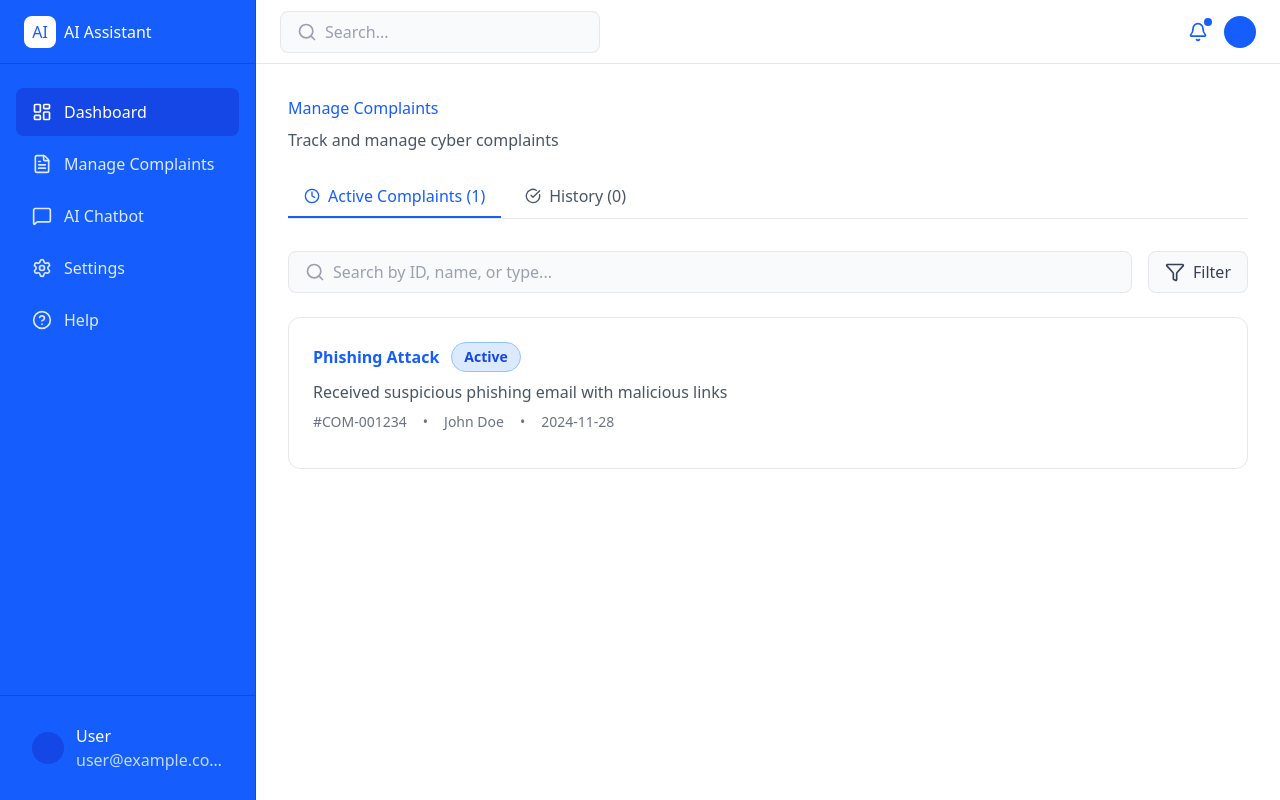
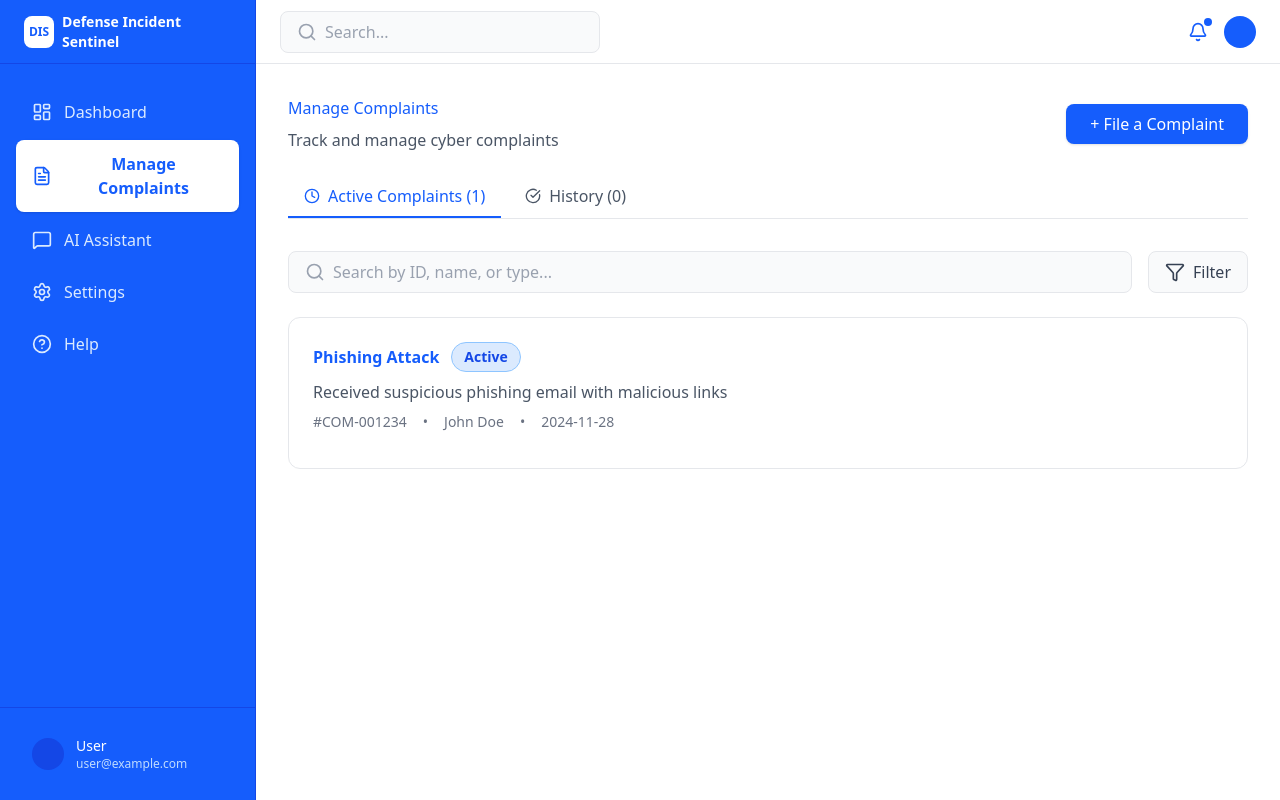
Before and after one commit to BennyhinnTitus/cyber-complaint-portal, a React (Vite) app: page /manage-complaints in a window 1280 px wide. Built offline with nearby package versions, Linux system fonts and the light colour scheme.

Commit message:
feat: enhance ManageComplaints with navigation to new complaint form; update Sidebar for improved user experience and add new options in NewComplaint

```diff
--- a/src/components/ManageComplaints.jsx
+++ b/src/components/ManageComplaints.jsx
@@ -1,5 +1,7 @@
 import { useState } from 'react';
 import { ArrowLeft, Clock, CheckCircle, Search, Filter } from 'lucide-react';
+import { useNavigate } from "react-router-dom";
+
 
 const complaintTypeLabels = {
   unknown: 'Unknown',
@@ -16,6 +18,7 @@ const complaintTypeLabels = {
 };
 
 export function ManageComplaints() {
+  const navigate = useNavigate();
   const complaints = [
     {
       id: '#COM-001234',
@@ -198,7 +201,15 @@ export function ManageComplaints() {
     <h1 className="text-blue-600 mb-2">Manage Complaints</h1>
     <p className="text-gray-600">Track and manage cyber complaints</p>
   </div>
+
+  <button
+    onClick={() => navigate("/new-complaint")}
+    className="px-6 py-2 bg-blue-600 text-white rounded-lg shadow hover:bg-blue-700 transition-all"
+  >
+    + File a Complaint
+  </button>
 </div>
+
 
         <div className="flex gap-2 border-b border-gray-200 mt-6">
           <button
--- a/src/components/NewComplaint.jsx
+++ b/src/components/NewComplaint.jsx
@@ -324,6 +324,8 @@ export function NewComplaint() {
                   <option value="sergeant">Sergeant</option>
                   <option value="lieutenant">Lieutenant</option>
                   <option value="captain">Captain</option>
+                  <option value="retired officer">Retired Officer</option>
+                  <option value="dependent">Dependent</option>
                 </select>
               </div>
 
--- a/src/components/Sidebar.jsx
+++ b/src/components/Sidebar.jsx
@@ -1,20 +1,30 @@
 import { LayoutDashboard, MessageSquare, Settings, HelpCircle, X, FileText } from 'lucide-react';
-import { useNavigate } from 'react-router-dom';
+import { useNavigate, useLocation } from 'react-router-dom';
 
 const navItems = [
   { icon: LayoutDashboard, label: 'Dashboard', id: 'dashboard', path: '/' },
-
   { icon: FileText, label: 'Manage Complaints', id: 'manage-complaints', path: '/manage-complaints' },
-  { icon: MessageSquare, label: 'AI Chatbot', id: 'chatbot', path: '/chatbot' },
+  { icon: MessageSquare, label: 'AI Assistant', id: 'chatbot', path: '/chatbot' },
   { icon: Settings, label: 'Settings', id: 'settings', path: '/settings' },
   { icon: HelpCircle, label: 'Help', id: 'help', path: '/help' },
 ];
 
-export function Sidebar({ isOpen, onClose, activePage = 'dashboard' }) {
+export function Sidebar({ isOpen, onClose }) {
   const navigate = useNavigate();
+  const location = useLocation();
+
+  // Determine active page from current route
+  const getActivePageId = () => {
+    const currentPath = location.pathname;
+    const activeItem = navItems.find(item => item.path === currentPath);
+    return activeItem ? activeItem.id : 'dashboard';
+  };
+
+  const activePage = getActivePageId();
 
   const handleNavClick = (path) => {
     navigate(path);
+    if (onClose) onClose();
   };
 
   return (
@@ -24,9 +34,9 @@ export function Sidebar({ isOpen, onClose, activePage = 'dashboard' }) {
         <div className="flex items-center justify-between h-16 px-6 border-b border-blue-700">
           <div className="flex items-center gap-2">
             <div className="w-8 h-8 bg-white rounded-lg flex items-center justify-center">
-              <span className="text-blue-600">AI</span>
+              <span className="text-blue-600 font-bold text-xs">DIS</span>
             </div>
-            <span className="text-white">AI Assistant</span>
+            <span className="text-white font-semibold text-sm">Defense Incident Sentinel</span>
           </div>
         </div>
 
@@ -37,8 +47,8 @@ export function Sidebar({ isOpen, onClose, activePage = 'dashboard' }) {
               onClick={() => handleNavClick(item.path)}
               className={`w-full flex items-center gap-3 px-4 py-3 rounded-lg transition-colors ${
                 activePage === item.id
-                  ? 'bg-blue-700 text-white'
-                  : 'text-blue-100 hover:bg-blue-700 hover:text-white'
+                  ? 'bg-white text-blue-600 font-semibold shadow-sm'
+                  : 'bg-transparent text-blue-100 hover:bg-blue-500 hover:text-white'
               }`}
             >
               <item.icon className="w-5 h-5" />
@@ -51,8 +61,8 @@ export function Sidebar({ isOpen, onClose, activePage = 'dashboard' }) {
           <div className="flex items-center gap-3 px-4 py-3">
             <div className="w-8 h-8 bg-blue-700 rounded-full" />
             <div className="flex-1 min-w-0">
-              <p className="text-white truncate">User</p>
-              <p className="text-blue-200 truncate">user@example.com</p>
+              <p className="text-sm font-medium text-white truncate">User</p>
+              <p className="text-xs text-blue-200 truncate">user@example.com</p>
             </div>
           </div>
         </div>
@@ -67,9 +77,9 @@ export function Sidebar({ isOpen, onClose, activePage = 'dashboard' }) {
         <div className="flex items-center justify-between h-16 px-6 border-b border-blue-700">
           <div className="flex items-center gap-2">
             <div className="w-8 h-8 bg-white rounded-lg flex items-center justify-center">
-              <span className="text-blue-600">AI</span>
+              <span className="text-blue-600 font-bold text-xs">DIS</span>
             </div>
-            <span className="text-white">AI Assistant</span>
+            <span className="text-white font-semibold text-sm">Defense Incident Sentinel</span>
           </div>
           <button
             onClick={onClose}
@@ -86,8 +96,8 @@ export function Sidebar({ isOpen, onClose, activePage = 'dashboard' }) {
               onClick={() => handleNavClick(item.path)}
               className={`w-full flex items-center gap-3 px-4 py-3 rounded-lg transition-colors ${
                 activePage === item.id
-                  ? 'bg-blue-700 text-white'
-                  : 'text-blue-100 hover:bg-blue-700 hover:text-white'
+                  ? 'bg-white text-blue-600 font-semibold shadow-sm'
+                  : 'text-blue-100 hover:bg-blue-500 hover:text-white'
               }`}
             >
               <item.icon className="w-5 h-5" />
@@ -100,8 +110,8 @@ export function Sidebar({ isOpen, onClose, activePage = 'dashboard' }) {
           <div className="flex items-center gap-3 px-4 py-3">
             <div className="w-8 h-8 bg-blue-700 rounded-full" />
             <div className="flex-1 min-w-0">
-              <p className="text-white truncate">User</p>
-              <p className="text-blue-200 truncate">user@example.com</p>
+              <p className="text-sm font-medium text-white truncate">User</p>
+              <p className="text-xs text-blue-200 truncate">user@example.com</p>
             </div>
           </div>
         </div>
```
Lines whose indentation alone changed are shown as unchanged.
